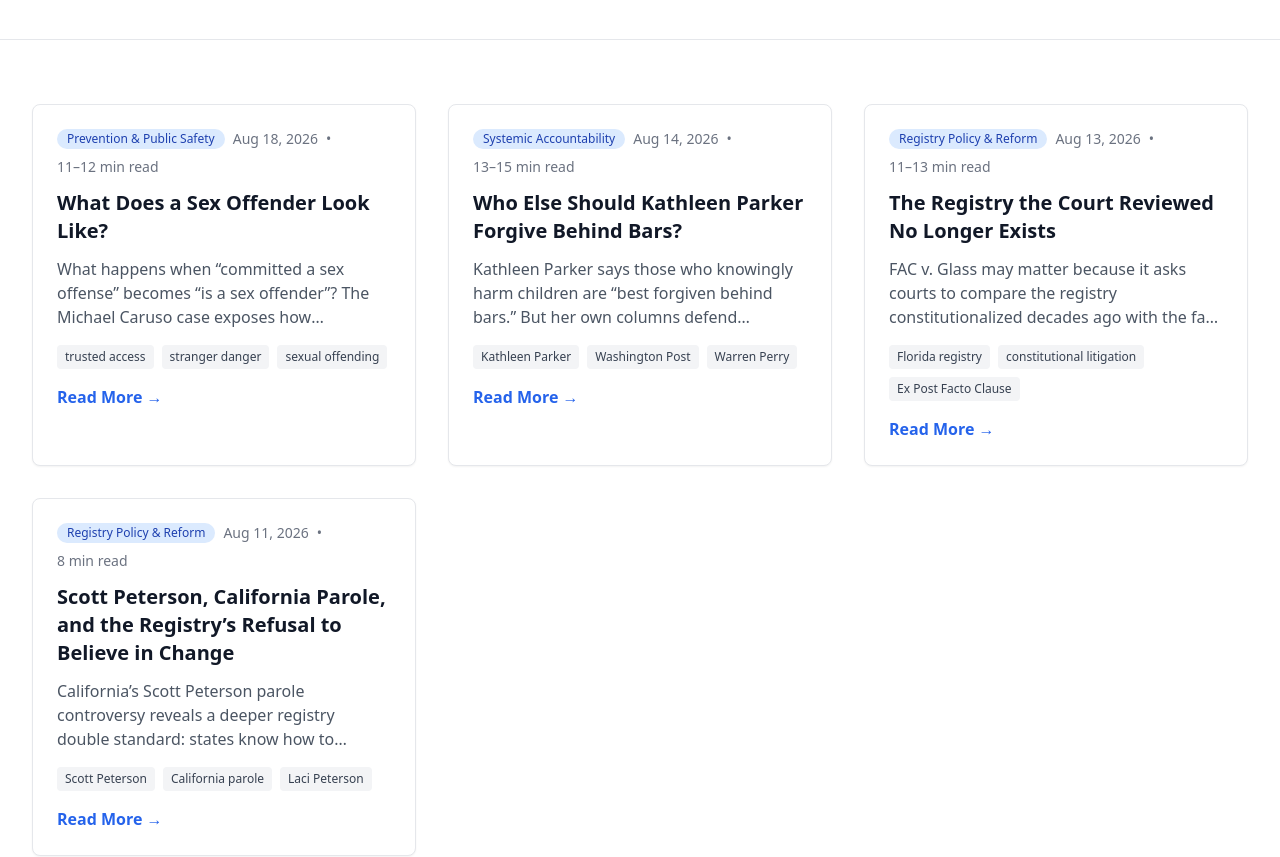
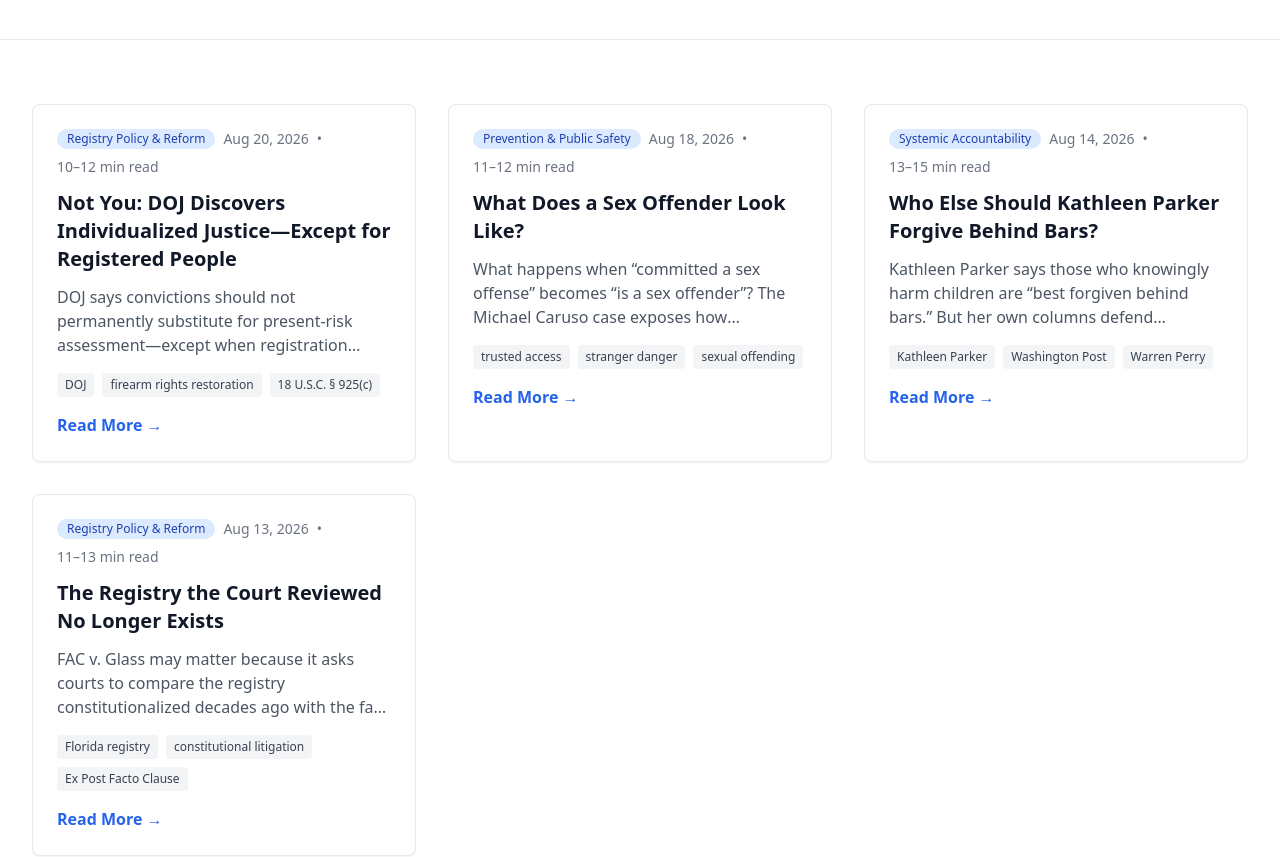
Before and after one commit to projectsolarrecon/Solar, a React (Vite) app: page /blog in a window 1280 px wide. Shown: the part 2520-3377 px from the top of the page. Built offline with nearby package versions, Linux system fonts and the light colour scheme.

Commit message:
Update blogPosts.ts

```diff
--- a/src/data/blogPosts.ts
+++ b/src/data/blogPosts.ts
@@ -12,6 +12,31 @@ export interface BlogPost {
 
 export const allBlogPosts: BlogPost[] = [
   // Insert this object at the TOP of the exported array (newest-first):
+{
+  id: "not-you-doj-individualized-justice-registered-people",
+  title: "Not You: DOJ Discovers Individualized Justice—Except for Registered People",
+  excerpt:
+    "DOJ says convictions should not permanently substitute for present-risk assessment—except when registration status lets the government recycle an old offense label as proof of current danger.",
+  author: "The SOLAR Project",
+  date: "Aug 20, 2026",
+  readTime: "10–12 min read",
+  category: "Registry Policy & Reform",
+  tags: [
+    "DOJ",
+    "firearm rights restoration",
+    "18 U.S.C. § 925(c)",
+    "SORNA",
+    "sex-offender registration",
+    "individualized assessment",
+    "public safety",
+    "recidivism",
+    "civil disabilities",
+    "federal policy",
+    "reentry",
+    "hypocrisy",
+  ],
+  path: "/blog/not-you-doj-individualized-justice-registered-people",
+},
 {
   id: "what-does-a-sex-offender-look-like",
   title: "What Does a Sex Offender Look Like?",
```
